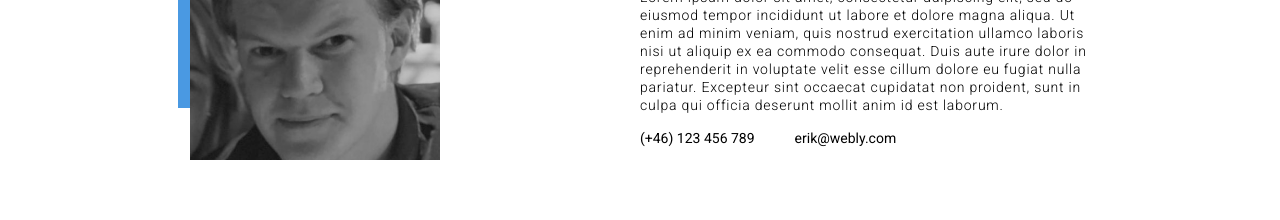
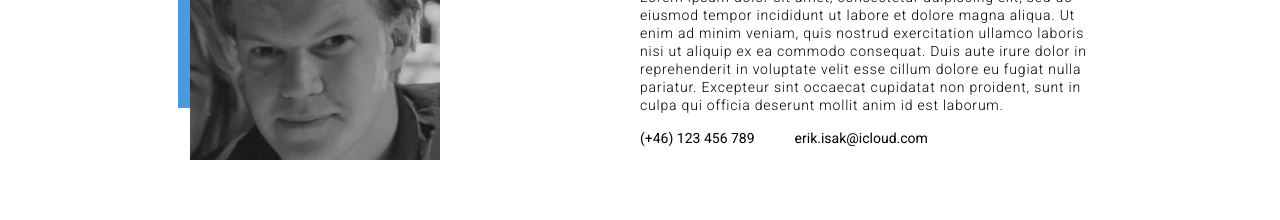
Before and after one commit to nybbe123/agile-project, a React (Create React App) app: page /team in a window 1280 px wide. Shown: the part 1620-1840 px from the top of the page. Built offline with nearby package versions, Linux system fonts and the light colour scheme.

Commit message:
adding member data

```diff
--- a/src/components/member/memberData.js
+++ b/src/components/member/memberData.js
@@ -30,7 +30,7 @@ export const memberData = [
     name: "Erik Isaksson",
     title: "CEO | Webdeveloper",
     phoneNmbr: "(+46) 123 456 789",
-    email: "erik@webly.com",
+    email: "erik.isak@icloud.com",
     namePic: erik,
     intro:
       "Lorem ipsum dolor sit amet, consectetur adipiscing elit, sed do eiusmod tempor incididunt ut labore et dolore magna aliqua. Ut enim ad minim veniam, quis nostrud exercitation ullamco laboris nisi ut aliquip ex ea commodo consequat. Duis aute irure dolor in reprehenderit in voluptate velit esse cillum dolore eu fugiat nulla pariatur. Excepteur sint occaecat cupidatat non proident, sunt in culpa qui officia deserunt mollit anim id est laborum.",
```
